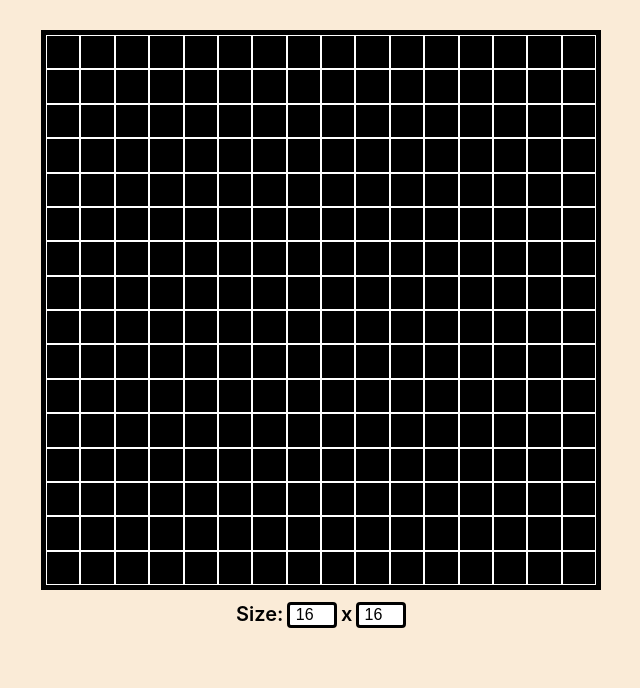
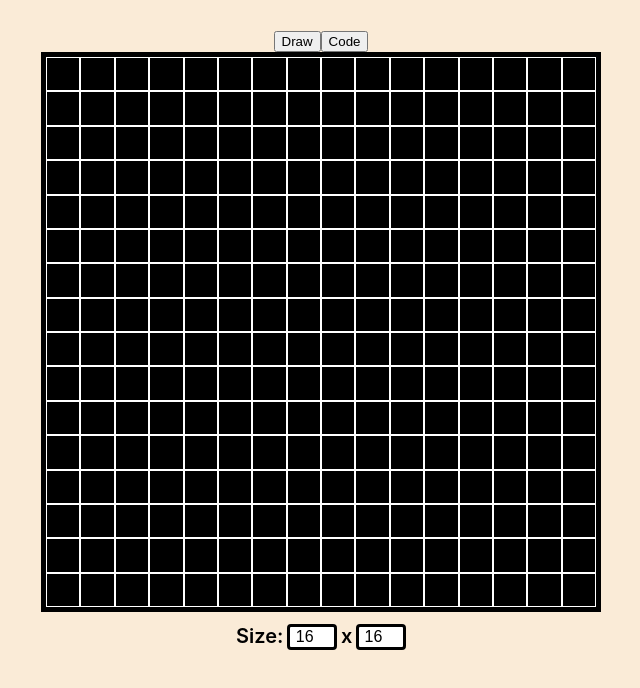
Before and after one commit to HumanRadical/led-matrix-generator, a React (Create React App) app: page / in a window 1280 px wide. Shown: the top 688 px of the page, without its empty margins (319-959 px from the left). Built offline with nearby package versions, Linux system fonts and the light colour scheme.

Commit message:
Rename grid, conditionally render draw grid or code box

```diff
--- a/src/App.css
+++ b/src/App.css
@@ -1,5 +1,10 @@
 body {
   background-color: antiquewhite;
+}
+
+.modeButtons {
+  text-align: center;
+  margin-top: 30px;
 }
 
 .grid {
@@ -9,13 +14,23 @@ body {
   height: 550px;
   display: flex;
   flex-wrap: wrap;
-  margin-top: 30px;
   background-color: white;
 }
 
 .pixel {
   border: 1px solid white;
   background-color: black;
+}
+
+.codeBoxContainer {
+  text-align: center;
+}
+
+.codeBox {
+  border: 5px solid black;
+  width: 550px;
+  height: 550px;
+  resize: none;
 }
 
 .settings {
--- a/src/App.js
+++ b/src/App.js
@@ -1,12 +1,14 @@
 import { useState } from 'react';
 import './App.css';
-import Grid from './components/Grid'
+import DrawGrid from './components/DrawGrid'
 import Settings from './components/Settings'
 import { SettingsContext } from './context/SettingsContext';
+import CodeBox from './components/CodeBox';
 
 const App = () => {
 	const [cols, setCols] = useState(16)
 	const [rows, setRows] = useState(16)
+	const [currentMode, setCurrentMode] = useState('draw')
 
 	const updateCols = event => {
 		setCols(event.target.value)
@@ -16,9 +18,15 @@ const App = () => {
 	}
 
 	return (
-		<div className="App">
+		<div className='App'>
+			<form className='modeButtons'>
+				<button onClick={e => {e.preventDefault(); setCurrentMode('draw')}}>Draw</button>
+				<button onClick={e => {e.preventDefault(); setCurrentMode('code')}}>Code</button>
+			</form>
 			<SettingsContext.Provider value={{ cols, rows, updateCols, updateRows }}>
-				<Grid />
+				{
+					currentMode === 'draw' ? <DrawGrid /> : <CodeBox />
+				}
 				<Settings />
 			</SettingsContext.Provider>
 		</div>
--- /dev/null
+++ b/src/components/CodeBox.js
@@ -0,0 +1,11 @@
+const CodeBox = () => {
+    return (
+        <div className="codeBoxContainer">
+            <textarea className="codeBox">
+                Hi
+            </textarea>
+        </div>
+    )
+}
+
+export default CodeBox
--- a/src/components/Grid.js
+++ b/src/components/DrawGrid.js
@@ -1,7 +1,7 @@
 import { useState, useEffect, useContext } from 'react'
 import { SettingsContext } from '../context/SettingsContext'
 
-const Grid = () => {
+const DrawGrid = () => {
     const { cols, rows } = useContext(SettingsContext)
 
     const [grid, setGrid] = useState([])
@@ -46,4 +46,4 @@ const Grid = () => {
     );
 }
 
-export default Grid
+export default DrawGrid
```
